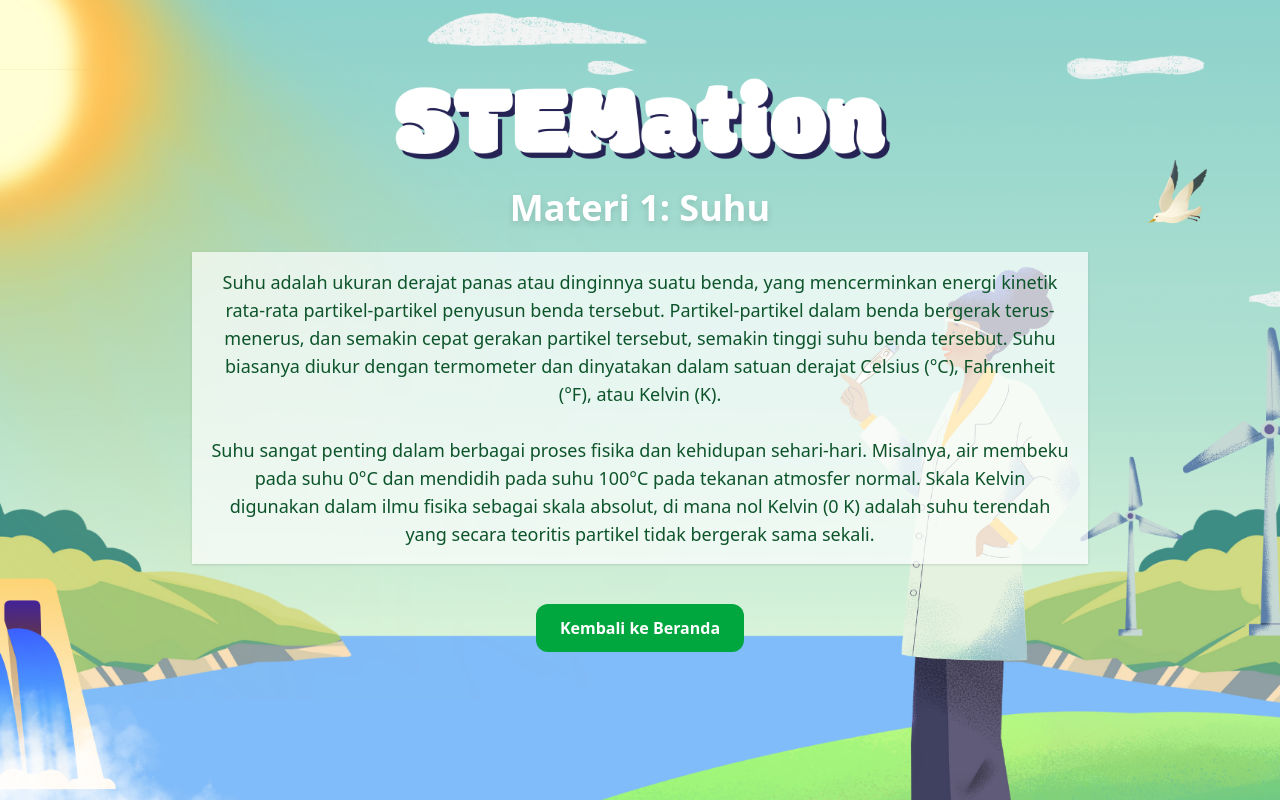
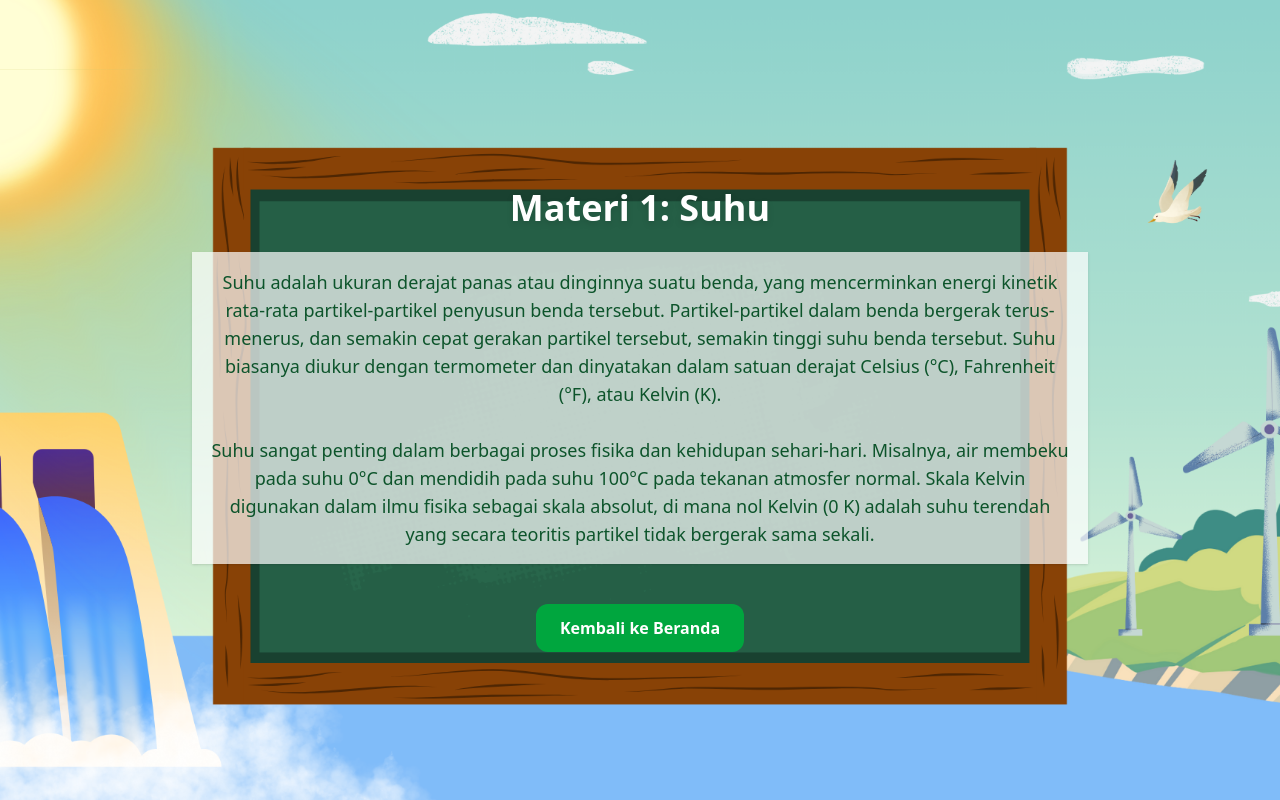
Before and after one commit to paulusaditya/stemation-student, a React (Vite) app: page /materi/1 in a window 1280 px wide. Built offline with nearby package versions, Linux system fonts and the light colour scheme.

Commit message:
change background

```diff
--- a/src/pages/Home.tsx
+++ b/src/pages/Home.tsx
@@ -51,7 +51,7 @@ export default function Home() {
   return (
     <div className="relative min-h-screen w-full overflow-hidden">
       <img
-        src="/2.png"
+        src="/1fix.png"
         alt="Educational forest background"
         className="absolute inset-0 h-full w-full object-cover"
       />
--- a/src/pages/Materi.tsx
+++ b/src/pages/Materi.tsx
@@ -18,7 +18,7 @@ export default function Materi() {
   return (
     <div className="relative min-h-screen w-full overflow-hidden">
       <img
-        src="/1fix.png"
+        src="/2.png"
         alt="Forest background"
         className="absolute inset-0 h-full w-full object-cover"
       />
--- a/src/pages/QuizPage.tsx
+++ b/src/pages/QuizPage.tsx
@@ -179,7 +179,7 @@ export default function QuizPage() {
 
   return (
     <div className="relative min-h-screen w-full overflow-hidden">
-      <img src="/1fix.png" className="absolute inset-0 h-full w-full object-cover" alt="background" />
+      <img src="/2.png" className="absolute inset-0 h-full w-full object-cover" alt="background" />
       <header className="relative z-20 mt-8 text-center">
         <h1 className="text-3xl font-extrabold text-green-900">STEMation Quiz</h1>
         <p className="mt-1 text-white drop-shadow">Nama: {name} | Absen: {absent}</p>
```
